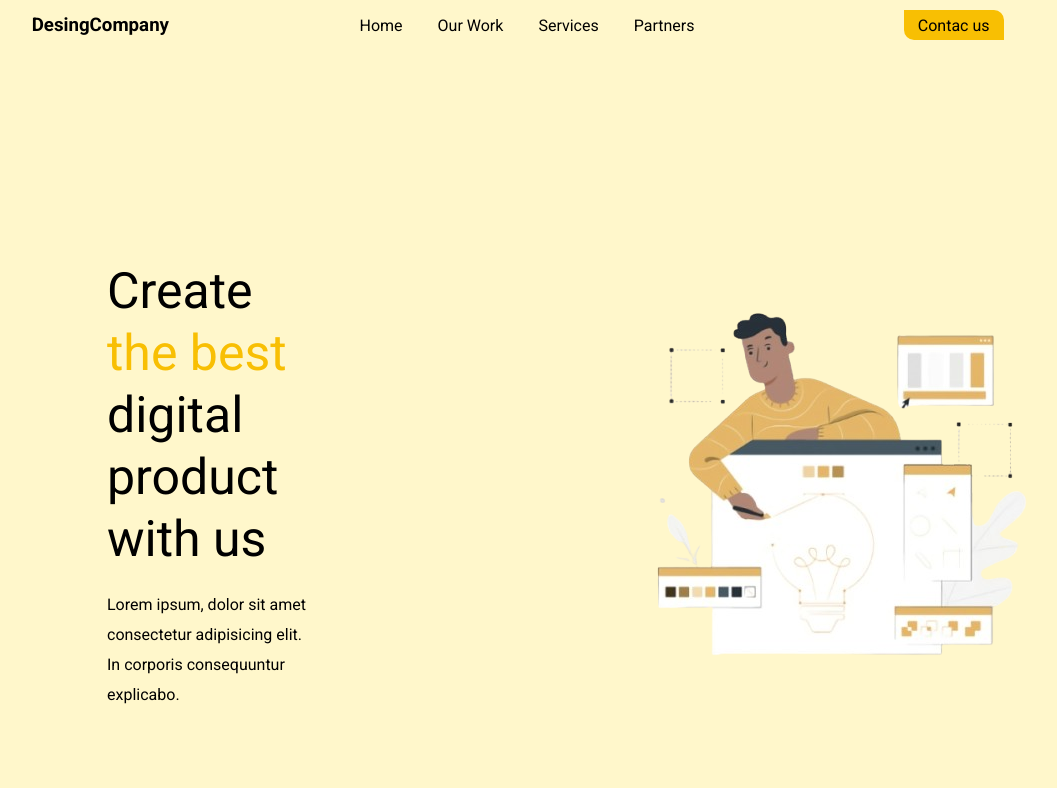
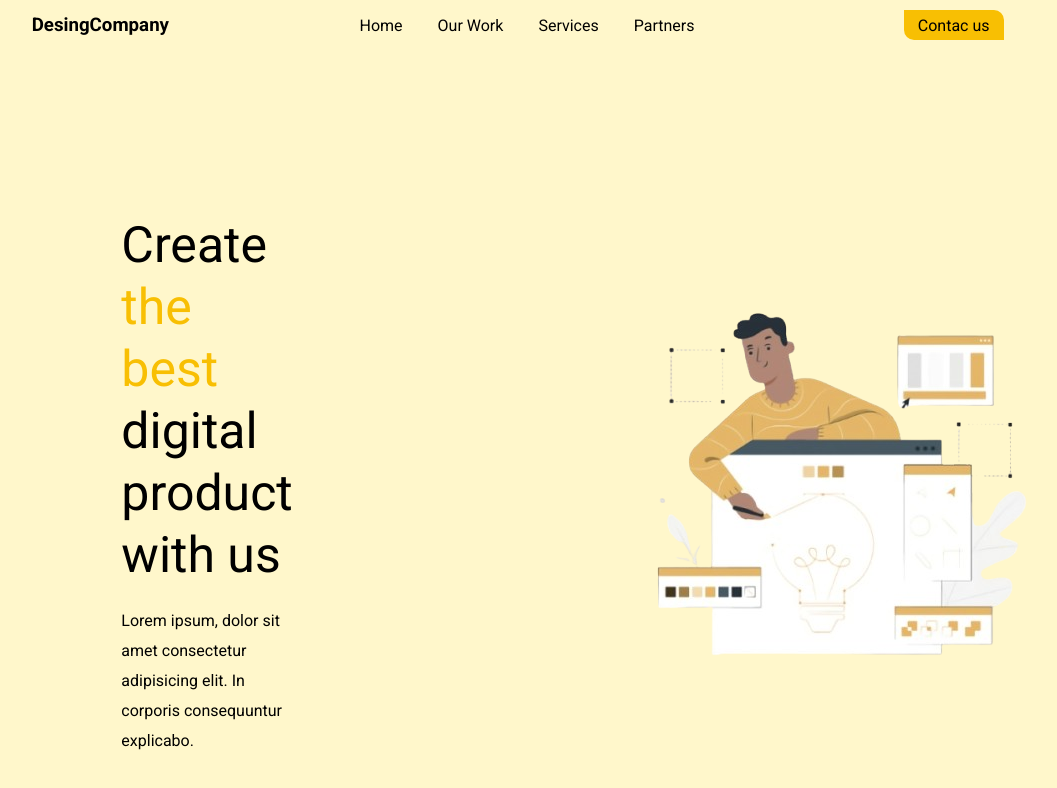
Before and after one commit to gutiii-ops/entrega_flexbox, a plain HTML site: page index.html in a window 1280 px wide. Shown: the whole page, without its empty margins (113-1170 px from the left). Drawn offline with Linux system fonts and the light colour scheme.

Commit message:
fixed some styles

```diff
--- a/styles.css
+++ b/styles.css
@@ -84,8 +84,8 @@ header > nav {
   height: 100%;
 }
 .landing_page_intro_text > article {
-  padding-left: 220px;
-  padding-right: 220px;
+  padding-left: 290px;
+  padding-right: 290px;
 }
 .landing_page_intro_text > article > h2 {
   font-size: 50px;
```
